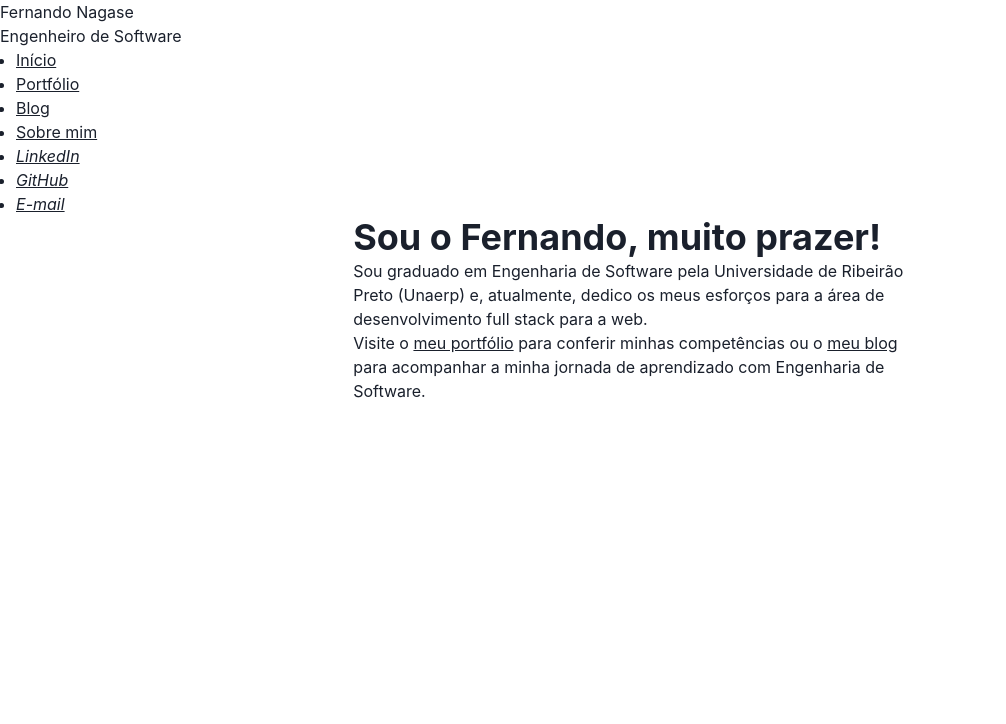
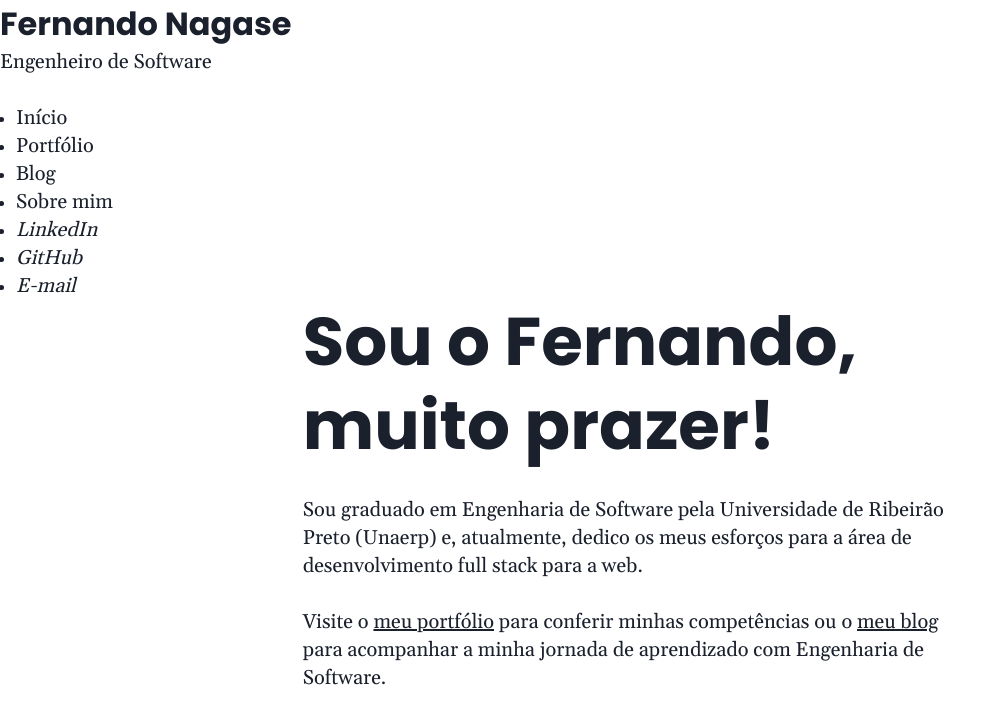
Before and after one commit to fernandonagase/ngsfer.com, a Next.js app: page / in a window 1280 px wide. Shown: the top 724 px of the page, without its empty margins (0-1006 px from the left). Built offline with nearby package versions, Linux system fonts and the light colour scheme.

Commit message:
add typography-related styles to the theme

```diff
--- /dev/null
+++ b/components/ContactMe/ContactItem.tsx
@@ -0,0 +1,15 @@
+import { Link } from '@chakra-ui/react'
+import { ReactNode } from 'react'
+
+type ContactItemProps = {
+    children: ReactNode
+    url: string
+}
+
+export default function ContactItem({ children, url }: ContactItemProps) {
+    return (
+        <Link href={url} isExternal variant="nounderline" textStyle="body">
+            {children}
+        </Link>
+    )
+}
--- a/components/ContactMe/index.tsx
+++ b/components/ContactMe/index.tsx
@@ -1,26 +1,24 @@
-import { Link, ListItem, UnorderedList } from '@chakra-ui/react'
+import { ListItem, UnorderedList } from '@chakra-ui/react'
+import ContactItem from './ContactItem'
 
 export default function ContactMe() {
     return (
         <address>
             <UnorderedList>
                 <ListItem>
-                    <Link
-                        href="https://linkedin.com/in/fernandonagase"
-                        isExternal
-                    >
+                    <ContactItem url="https://linkedin.com/in/fernandonagase">
                         LinkedIn
-                    </Link>
+                    </ContactItem>
                 </ListItem>
                 <ListItem>
-                    <Link href="https://github.com/fernandonagase" isExternal>
+                    <ContactItem url="https://github.com/fernandonagase">
                         GitHub
-                    </Link>
+                    </ContactItem>
                 </ListItem>
                 <ListItem>
-                    <Link href="mailto:fernando@ngsfer.com" isExternal>
+                    <ContactItem url="mailto:fernando@ngsfer.com">
                         E-mail
-                    </Link>
+                    </ContactItem>
                 </ListItem>
             </UnorderedList>
         </address>
--- /dev/null
+++ b/components/SiteNavigation/NavigationItem.tsx
@@ -0,0 +1,24 @@
+import { Link } from '@chakra-ui/react'
+import NextLink from 'next/link'
+import { ReactNode } from 'react'
+
+type NavigationItemProps = {
+    children: ReactNode
+    location: string
+}
+
+export default function NavigationItem({
+    children,
+    location,
+}: NavigationItemProps) {
+    return (
+        <Link
+            href={location}
+            variant="nounderline"
+            textStyle="body"
+            as={NextLink}
+        >
+            {children}
+        </Link>
+    )
+}
--- a/components/SiteNavigation/index.tsx
+++ b/components/SiteNavigation/index.tsx
@@ -1,29 +1,23 @@
-import { Link, ListItem, UnorderedList } from '@chakra-ui/react'
-import NextLink from 'next/link'
+import { ListItem, UnorderedList } from '@chakra-ui/react'
+import NavigationItem from './NavigationItem'
 
 export default function SiteNavigation() {
     return (
         <nav>
             <UnorderedList>
                 <ListItem>
-                    <Link href="/" as={NextLink}>
-                        Início
-                    </Link>
+                    <NavigationItem location="/">Início</NavigationItem>
                 </ListItem>
                 <ListItem>
-                    <Link href="/portfolio" as={NextLink}>
+                    <NavigationItem location="/portfolio">
                         Portfólio
-                    </Link>
+                    </NavigationItem>
                 </ListItem>
                 <ListItem>
-                    <Link href="/blog" as={NextLink}>
-                        Blog
-                    </Link>
+                    <NavigationItem location="/blog">Blog</NavigationItem>
                 </ListItem>
                 <ListItem>
-                    <Link href="/sobre" as={NextLink}>
-                        Sobre mim
-                    </Link>
+                    <NavigationItem location="/sobre">Sobre mim</NavigationItem>
                 </ListItem>
             </UnorderedList>
         </nav>
--- /dev/null
+++ b/components/foundations/BodyText/index.tsx
@@ -0,0 +1,10 @@
+import { Text } from '@chakra-ui/react'
+import { ReactNode } from 'react'
+
+type BodyTextProps = {
+    children: ReactNode
+}
+
+export default function BodyText({ children }: BodyTextProps) {
+    return <Text textStyle="body">{children}</Text>
+}
--- /dev/null
+++ b/components/foundations/Heading/index.tsx
@@ -0,0 +1,15 @@
+import { Box } from '@chakra-ui/react'
+import { ReactNode } from 'react'
+
+type HeadingProps = {
+    children: ReactNode
+    level: 'h1' | 'h2' | 'h3'
+}
+
+export default function Heading({ children, level }: HeadingProps) {
+    return (
+        <Box as={level} textStyle={level}>
+            {children}
+        </Box>
+    )
+}
--- a/components/layout/Header/index.tsx
+++ b/components/layout/Header/index.tsx
@@ -7,8 +7,8 @@ export default function Header() {
     return (
         <header>
             <div>
-                <Text>Fernando Nagase</Text>
-                <Text>Engenheiro de Software</Text>
+                <Text textStyle="title">Fernando Nagase</Text>
+                <Text textStyle="body">Engenheiro de Software</Text>
             </div>
             <SiteNavigation />
             <ContactMe />
--- a/pages/index.tsx
+++ b/pages/index.tsx
@@ -1,6 +1,9 @@
-import { Text, Link, Heading, Container } from '@chakra-ui/react'
+import { Link, Container, Box } from '@chakra-ui/react'
 import Head from 'next/head'
 import NextLink from 'next/link'
+
+import BodyText from '@/components/foundations/BodyText'
+import Heading from '@/components/foundations/Heading'
 
 export default function Home() {
     return (
@@ -10,15 +13,15 @@ export default function Home() {
             </Head>
 
             <Container>
-                <Heading as="h1">Sou o Fernando, muito prazer!</Heading>
-                <Text>
+                <Heading level="h1">Sou o Fernando, muito prazer!</Heading>
+                <BodyText>
                     Sou graduado em Engenharia de Software pela Universidade de
                     Ribeirão Preto (Unaerp) e, atualmente, dedico os meus
                     esforços para a área de desenvolvimento full stack para a
                     web.
-                </Text>
+                </BodyText>
                 <nav>
-                    <Text>
+                    <BodyText>
                         Visite o{' '}
                         <Link href="/portfolio" as={NextLink}>
                             meu portfólio
@@ -29,7 +32,7 @@ export default function Home() {
                         </Link>{' '}
                         para acompanhar a minha jornada de aprendizado com
                         Engenharia de Software.
-                    </Text>
+                    </BodyText>
                 </nav>
             </Container>
         </>
--- /dev/null
+++ b/theme/components/container.ts
@@ -0,0 +1,7 @@
+import { defineStyleConfig } from '@chakra-ui/react'
+
+export default defineStyleConfig({
+    baseStyle: {
+        maxWidth: '70ch',
+    },
+})
--- a/theme/components/link.ts
+++ b/theme/components/link.ts
@@ -5,6 +5,9 @@ export default defineStyleConfig({
         underline: {
             textDecoration: 'underline',
         },
+        nounderline: {
+            textDecoration: 'none',
+        },
     },
     defaultProps: {
         variant: 'underline',
--- /dev/null
+++ b/theme/foundations/typography.ts
@@ -0,0 +1,48 @@
+import { Gelasio, Poppins } from 'next/font/google'
+
+const poppins = Poppins({
+    weight: ['400', '700'],
+    subsets: ['latin'],
+})
+
+const gelasio = Gelasio({
+    weight: ['400'],
+    subsets: ['latin'],
+})
+
+const typography = {
+    h1: {
+        fontSize: '4.219rem',
+        lineHeight: '5.25rem',
+        fontWeight: '700',
+        fontFamily: poppins.style.fontFamily,
+        marginBlockEnd: '1.75rem',
+    },
+    h2: {
+        fontSize: '2.813rem',
+        lineHeight: '3.5rem',
+        fontWeight: '700',
+        fontFamily: poppins.style.fontFamily,
+        marginBlockEnd: '1.75rem',
+    },
+    h3: {
+        fontSize: '1.875rem',
+        lineHeight: '3.5rem',
+        fontWeight: '700',
+        fontFamily: poppins.style.fontFamily,
+        marginBlockEnd: '1.75rem',
+    },
+    body: {
+        fontSize: '1.25rem',
+        fontFamily: gelasio.style.fontFamily,
+        lineHeight: '1.75rem',
+        marginBlockEnd: '1.75rem',
+    },
+    title: {
+        fontSize: '2rem',
+        fontFamily: poppins.style.fontFamily,
+        fontWeight: '700',
+    },
+}
+
+export default typography
--- a/theme/index.ts
+++ b/theme/index.ts
@@ -1,8 +1,13 @@
 import { extendTheme } from '@chakra-ui/react'
+
+import typography from './foundations/typography'
+import Container from './components/container'
 import Link from './components/link'
 
 const overrides = {
+    textStyles: typography,
     components: {
+        Container,
         Link,
     },
 }
```
